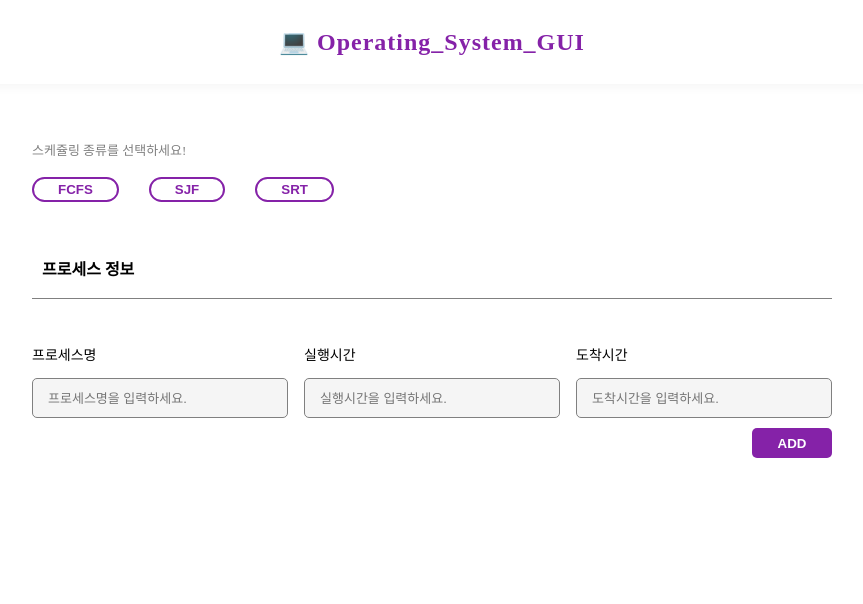
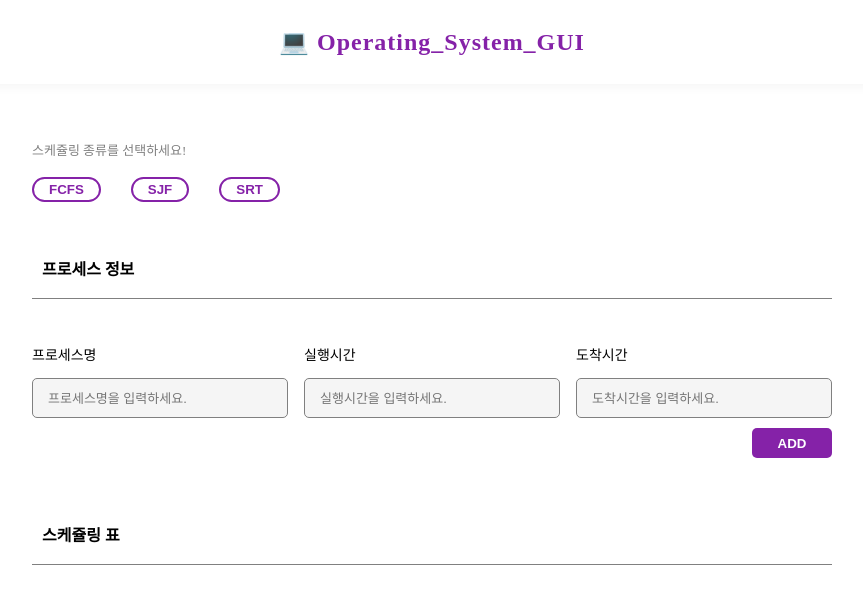
Before and after one commit to jidole02/OPERATING_SYSTEM_ALGORITHM_GUI, a React (Create React App) app: page / in a window 1280 px wide. Shown: the top 604 px of the page, without its empty margins (208-1071 px from the left). Built offline with nearby package versions, Linux system fonts and the light colour scheme.

Commit message:
[FIX] : SOME ERROR

```diff
--- a/src/App.tsx
+++ b/src/App.tsx
@@ -1,13 +1,21 @@
 import AddProcess from "./components/addProcess/addProcess";
+import Chart from "./components/chart/chart";
 import Header from "./components/header/header";
 import GlobalStyle from "./style/globalStyle";
 
 function App() {
   return (
-    <div style={{display:"flex",flexDirection:"column",alignItems:"center"}}>
-    <GlobalStyle/>
-    <Header/>
-    <AddProcess/>
+    <div
+      style={{
+        display: "flex",
+        flexDirection: "column",
+        alignItems: "center",
+      }}
+    >
+      <GlobalStyle />
+      <Header />
+      <AddProcess />
+      <Chart />
     </div>
   );
 }
--- a/src/components/addProcess/processList.tsx
+++ b/src/components/addProcess/processList.tsx
@@ -1,4 +1,3 @@
-import { useEffect } from 'react'
 import { ProcessData } from '../interface'
 import * as s from './styles'
 
--- a/src/components/addProcess/styles.tsx
+++ b/src/components/addProcess/styles.tsx
@@ -13,7 +13,7 @@ export const ChoiceWrapper = styled.div`
 `;
 
 export const ChoiceDiv = styled.button`
-  padding: 0 3%;
+  padding: 0 15px;
   height: 25px;
   border: 2px solid ${MAIN_COLOR};
   border-radius: 24px;
@@ -41,62 +41,62 @@ export const IntroChapter = styled.div`
 `;
 
 export const FlexContainer = styled.div`
-width:100%;
-display:flex;
-justify-content:space-between;
-`
+  width: 100%;
+  display: flex;
+  justify-content: space-between;
+`;
 
 export const ColumnTitle = styled.span`
-width:32%;
-margin-top:50px;
-font-size:14px;
-`
+  width: 32%;
+  margin-top: 50px;
+  font-size: 14px;
+`;
 
 export const ProcessInput = styled.input`
-width:32%;
-margin-top:15px;
-background-color:whitesmoke;
-border:1px solid gray;
-height:40px;
-border-radius:5px;
-padding:0 15px;
-box-sizing:border-box;
-color:gray;
-font-size:13px;
-:focus{
-  box-shadow:0px 0px 2px ${MAIN_COLOR};
-}
-`
+  width: 32%;
+  margin-top: 15px;
+  background-color: whitesmoke;
+  border: 1px solid gray;
+  height: 40px;
+  border-radius: 5px;
+  padding: 0 15px;
+  box-sizing: border-box;
+  color: gray;
+  font-size: 13px;
+  :focus {
+    box-shadow: 0px 0px 2px ${MAIN_COLOR};
+  }
+`;
 
 export const SubmitBtn = styled.button`
-width:80px;
-height:30px;
-background-color:${MAIN_COLOR};
-color:white;
-border:none;
-border-radius:5px;
-margin-top:10px;
-font-weight:bold;
-margin-bottom:40px;
-:hover{
-  opacity:0.8;
-}
-`
+  width: 80px;
+  height: 30px;
+  background-color: ${MAIN_COLOR};
+  color: white;
+  border: none;
+  border-radius: 5px;
+  margin-top: 10px;
+  font-weight: bold;
+  margin-bottom: 10px;
+  :hover {
+    opacity: 0.8;
+  }
+`;
 
 export const List = styled.div`
-width:100%;
-border-bottom:1px solid ${BORDER_COLOR};
-padding: 10px 0;
-display:flex;
-justify-content:space-between;
-margin-top:20px;
-`
+  width: 100%;
+  border-bottom: 1px solid ${BORDER_COLOR};
+  padding: 10px 0;
+  display: flex;
+  justify-content: space-between;
+  margin-top: 20px;
+`;
 
 export const ListContents = styled.div`
-border-right:1px solid ${BORDER_COLOR};
-width:33%;
-text-align:center;
-height:20px;
-color:gray;
-font-size:14px;
-`
+  border-right: 1px solid ${BORDER_COLOR};
+  width: 33%;
+  text-align: center;
+  height: 20px;
+  color: gray;
+  font-size: 14px;
+`;
--- /dev/null
+++ b/src/components/chart/chart.tsx
@@ -0,0 +1,10 @@
+import InforOfChapter from "../public/InforOfChapter";
+import * as s from "./styles";
+
+export default function Chart() {
+  return (
+    <s.AllWrapper>
+      <InforOfChapter title="스케쥴링 표" />
+    </s.AllWrapper>
+  );
+}
--- /dev/null
+++ b/src/components/chart/styles.tsx
@@ -0,0 +1,7 @@
+import styled from 'styled-components'
+import { PRIMARY_WIDTH } from '../../style';
+
+export const AllWrapper = styled.div`
+  width: ${PRIMARY_WIDTH};
+  margin-top: 0px;
+`;
--- a/src/components/header/styles.tsx
+++ b/src/components/header/styles.tsx
@@ -1,16 +1,20 @@
-import styled from 'styled-components'
-import { MAIN_COLOR } from '../../style'
+import styled from "styled-components";
+import { MAIN_COLOR, PRIMARY_WIDTH } from "../../style";
 
-export const HeaderWrapper= styled.header`
-width:100%;
-padding:30px 0px;
-box-shadow:0px 3px 10px whitesmoke;
-text-align:center;
-`
+export const HeaderWrapper = styled.header`
+  width: 100%;
+  min-width:${PRIMARY_WIDTH};
+  padding: 30px 0px;
+  box-shadow: 0px 3px 10px whitesmoke;
+  text-align: center;
+  position: sticky;
+  top: 0;
+  background-color: rgb(255,255,255,0.9);
+`;
 
 export const Title = styled.p`
-color:${MAIN_COLOR};
-font-size:24px;
-font-weight:bold;
-letter-spacing:1px;
-`
+  color: ${MAIN_COLOR};
+  font-size: 24px;
+  font-weight: bold;
+  letter-spacing: 1px;
+`;
```
